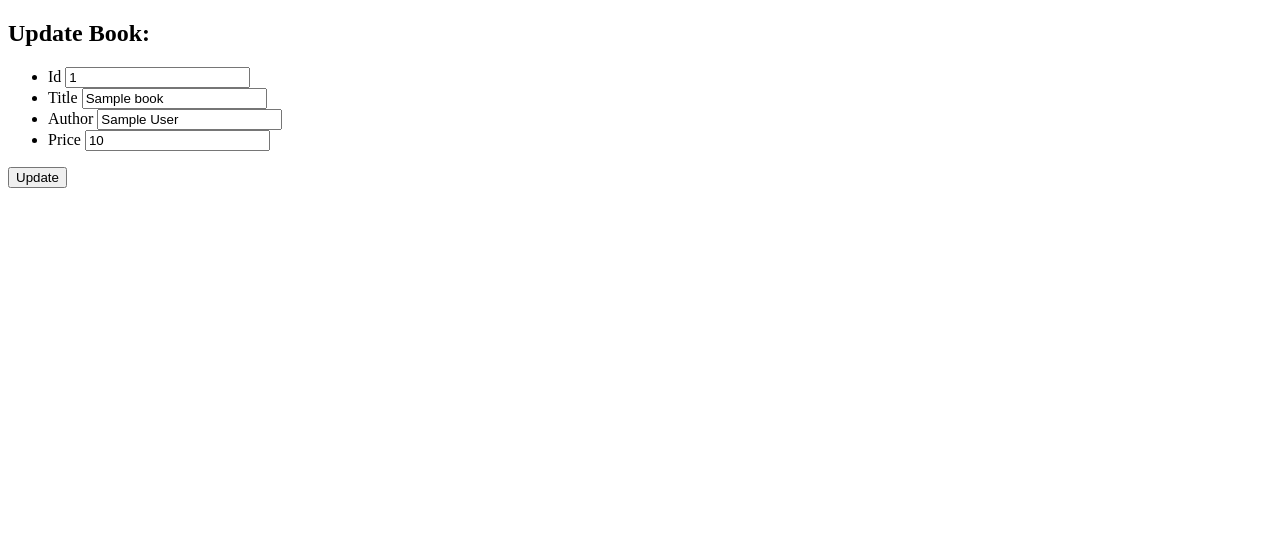
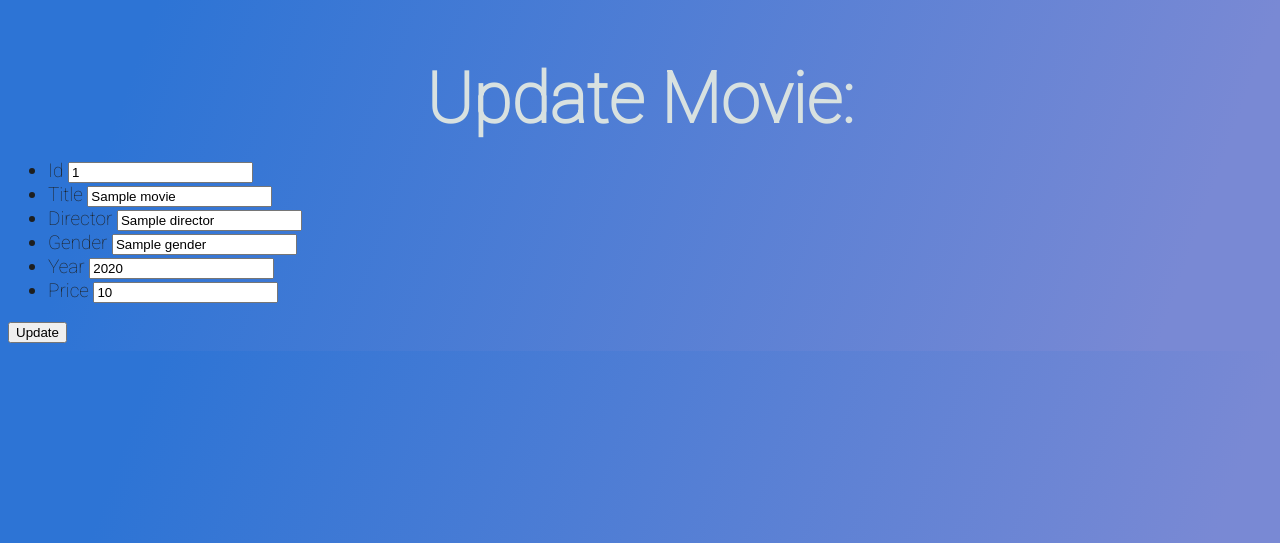
Before and after one commit to Sandraixchel/CloudCA1, a Flask app: template templates/update.html in a window 1280 px wide. Shown: the top 543 px of the page. Run offline with Flask 3, Linux system fonts and the light colour scheme; the template is opened without the code that fills it: most values are stand-ins (such as "Sample title", 1, 10 or a date in 2020).

Commit message:
Updated Templates

```diff
--- a/server.py
+++ b/server.py
@@ -1,7 +1,7 @@
 from flask import Flask, jsonify, request, render_template, redirect
 app = Flask(__name__)
 
-books = [
+movies = [
   {
     "id": 1,
     "title": "Becoming",
@@ -51,6 +51,39 @@ books = [
     "price": 22.99
   },
   {
+    "id": 7,
+    "title": "From",
+    "director": "C. Nolan",
+    "gender": "Drama",
+    "year" : "2010",
+    "price": 22.99
+  },
+  {
+    "id": 8,
+    "title": "From",
+    "director": "C. Nolan",
+    "gender": "Drama",
+    "year" : "2010",
+    "price": 22.99
+  },
+  {
+    "id": 9,
+    "title": "From",
+    "director": "C. Nolan",
+    "gender": "Drama",
+    "year" : "2010",
+    "price": 22.99
+  },
+  {
+    "id": 10,
+    "title": "From",
+    "director": "C. Nolan",
+    "gender": "Drama",
+    "year" : "2010",
+    "price": 22.99
+  },
+
+  {
     "id": 3,
     "title": "Humans of New York",
     "author": "Brandon Stanton",
@@ -62,57 +95,61 @@ books = [
 #curl http://localhost:5000
 @app.get('/')
 def index():
-  return render_template('index.html', data = books)
+  return render_template('index.html', data = movies)
 
 #curl http://localhost:5000/books
-@app.get('/books')
+@app.get('/movies')
 def hello():
-  return jsonify(books)
+  return jsonify(movies)
 
 #curl http://localhost:5000/book/1
-@app.get('/book/<int:id>')
-def get_book(id):
-  for book in books:
-    if book["id"] == id:
-        return jsonify(book)
-  return f'Book with id {id} not found', 404
+@app.get('/movie/<int:id>')
+def get_movie(id):
+  for movie in movies:
+    if movie["id"] == id:
+        return jsonify(movie)
+  return f'Movie with id {id} not found', 404
 
 #curl http://localhost:5000/add_book --request POST --data '{"id":3,"author":"aaa","title":"bbb","price":99.99}' --header "Content-Type: application/json"
-@app.post("/add_book")
-def add_book():
+@app.post("/add_movie")
+def add_movie():
   #data = request.get_json()
   new_id = int(request.form['id'])
   new_title = request.form['title']
-  new_author = request.form['author']
+  new_director = request.form['director']
+  new_gender = request.form['gender']
+  new_year = request.form['year']
   new_price = float(request.form['price'])
-  new_book = {"id": new_id, "title": new_title, "author": new_author, "price": new_price }
-  books.append(new_book)
+  new_movie = {"id": new_id, "title": new_title, "director": new_director, "gender": new_gender, "year": new_year, "price": new_price }
+  movies.append(new_movie)
   return redirect('/')
 
 
 #curl http://localhost:5000/update_book/2 --request POST --data '{"author":"ccc","title":"ddd","price":999.99}' --header "Content-Type: application/json"
-@app.route('/update_book/<int:id>', methods=['GET','POST'])
-def update_book(id):
-  for book in books:
-    if book["id"] == id:
+@app.route('/update_movie/<int:id>', methods=['GET','POST'])
+def update_movie(id):
+  for movie in movies:
+    if movie["id"] == id:
         if request.method=="POST":
-          book["id"] = int(request.form['id'])
-          book["title"] = request.form['title']
-          book["author"] = request.form['author']
-          book["price"] = float(request.form['price'])
+          movie["id"] = int(request.form['id'])
+          movie["title"] = request.form['title']
+          movie["director"] = request.form['director']
+          movie["gender"] = request.form['gender']
+          movie["year"] = request.form['year']
+          movie["price"] = float(request.form['price'])
           return redirect('/')
         else:
-          return render_template('update.html', book = book)
-  return f'Book with id {id} not found', 404
+          return render_template('update.html', movie = movie)
+  return f'Movie with id {id} not found', 404
 
 #curl http://localhost:5000/delete_book/1 --request DELETE
-@app.route('/delete_book/<int:id>', methods=['GET','POST'])
-def delete_book(id):
-  for book in books:
-    if book["id"] == id:
+@app.route('/delete_movie/<int:id>', methods=['GET','POST'])
+def delete_movie(id):
+  for movie in movies:
+    if movie["id"] == id:
         if request.method=="POST":
-          books.remove(book)
+          movies.remove(movie)
           return redirect('/')
         else:
-          return render_template('delete.html', book = book)
-  return f'Book with id {id} not found', 404
+          return render_template('delete.html', movie = movie)
+  return f'Movie with id {id} not found', 404
--- a/static/style.css
+++ b/static/style.css
@@ -37,9 +37,12 @@ table {
 }
 th {
   font-size: 25px;
+  background-color: rgb(216, 225, 224);
   color: rgb(30, 31, 31);
   text-align: left;
   padding: 15px;
+  position: sticky;
+  top: 0;
 }
 td {
   font-size: 18px;
@@ -47,9 +50,26 @@ td {
   padding: 15px;
   text-align: left;
 }
+tr:hover {
+  background-color: rgb(255, 252, 80);
+}
 
 ul {
-  font-size: 25px;
+  font-size: 19px;
   color: rgb(30, 31, 31);
   text-align: left;
 }
+.Update {
+  color: rgb(216, 225, 224);
+  text-align: center;
+  font-size: 70px;
+  margin-bottom: 10px;
+  font-weight: 50px;
+}
+.Delete {
+  color: rgb(216, 225, 224);
+  text-align: center;
+  font-size: 70px;
+  margin-bottom: 10px;
+  font-weight: 50px;
+}
--- a/templates/update.html
+++ b/templates/update.html
@@ -1,16 +1,36 @@
 <!DOCTYPE html>
 <html>
+  <head>
+    <link
+      rel="stylesheet"
+      href="{{ url_for('static', filename='style.css') }}"
+    />
+  </head>
   <body>
-        <form action="/update_book/{{ book.id }}" method="POST">
-            <h2>Update Book:</h2>
+    <form action="/update_movie/{{ movie.id }}" method="POST">
+      <h2 class="Update">Update Movie:</h2>
       <ul>
-                <li>Id <input type="int" name="id" value="{{ book.id }}"></li>
-                <li>Title <input type="text" name="title" value="{{ book.title }}"></li>
-                <li>Author <input type="text" name="author" value="{{ book.author }}"></li>
-                <li>Price <input type="text" name="price" value="{{ book.price }}"></li>
+        <li>Id <input type="int" name="id" value="{{ movie.id }}" /></li>
+        <li>
+          Title <input type="text" name="title" value="{{ movie.title }}" />
+        </li>
+        <li>
+          Director
+          <input type="text" name="director" value="{{ movie.director }}" />
+        </li>
+        <li>
+          Gender
+          <input type="text" name="gender" value="{{ movie.gender }}" />
+        </li>
+        <li>
+          Year
+          <input type="text" name="year" value="{{ movie.year }}" />
+        </li>
+        <li>
+          Price <input type="text" name="price" value="{{ movie.price }}" />
+        </li>
       </ul>
       <button type="submit">Update</button>
     </form>
-
   </body>
 </html>
```
Also changed, not shown: templates/delete.html (+16 -7 lines), templates/index.html (+9 -9 lines). Lines whose indentation alone changed are shown as unchanged.
